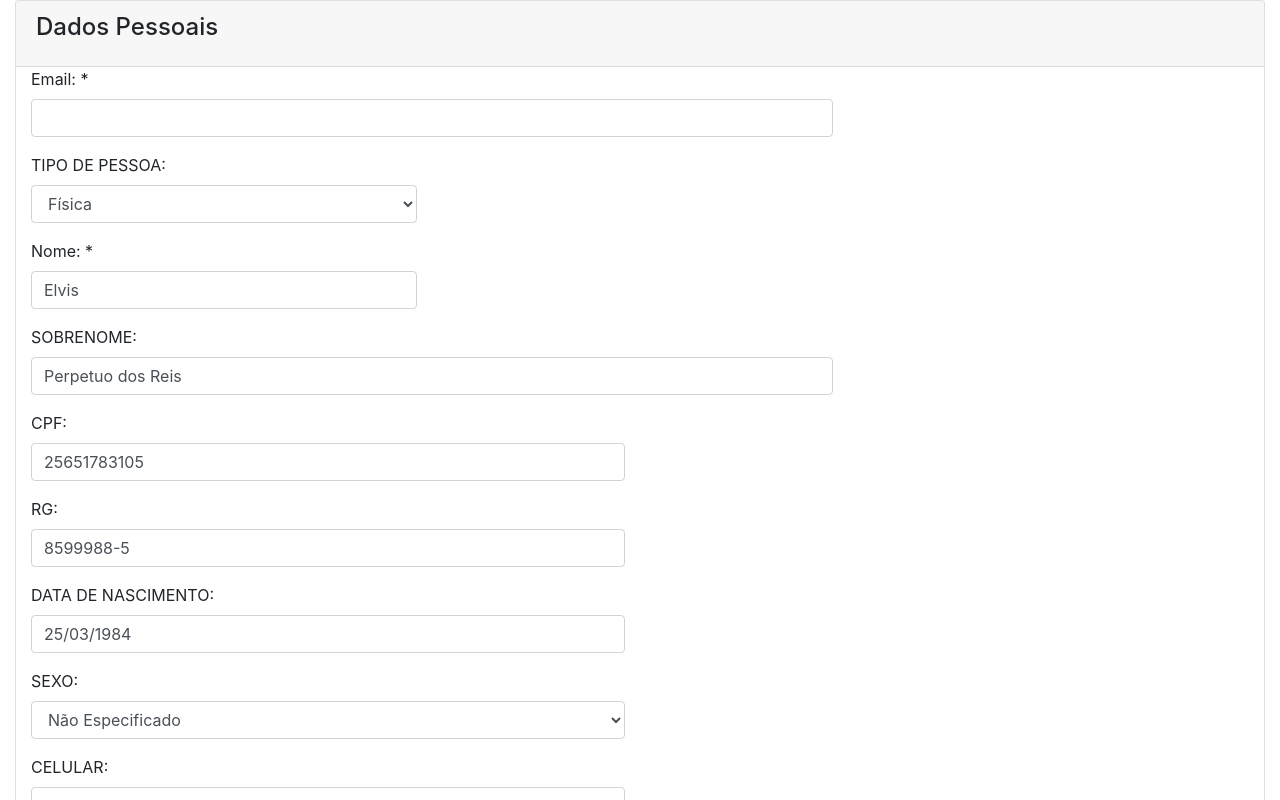
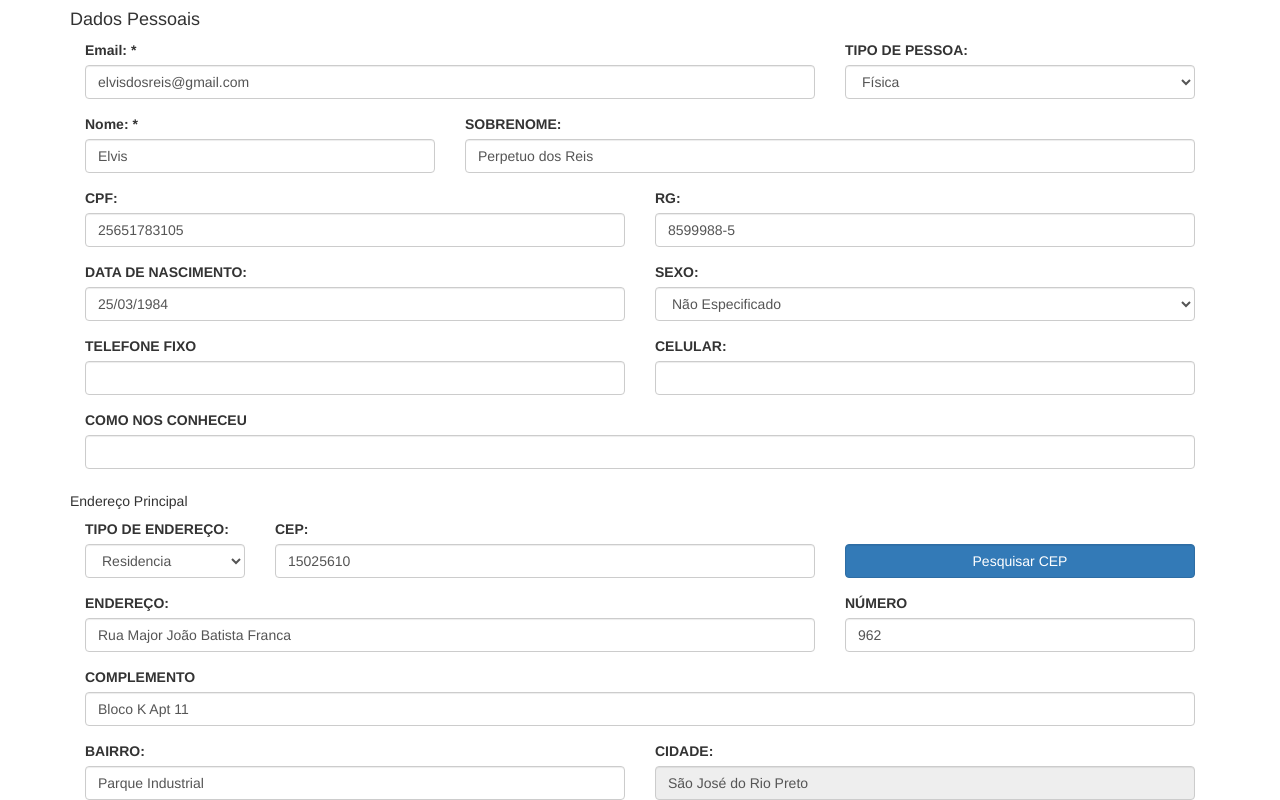
Before and after one commit to elvispdosreis/reactive-form, an Angular app: page / in a window 1280 px wide. Shown: the top 800 px of the page. Built offline with nearby package versions, Linux system fonts and the light colour scheme.

Commit message:
Commit Inicial

```diff
--- a/package.json
+++ b/package.json
@@ -21,7 +21,7 @@
     "@angular/platform-browser": "^5.2.0",
     "@angular/platform-browser-dynamic": "^5.2.0",
     "@angular/router": "^5.2.0",
-    "bootstrap": "^4.0.0",
+    "bootstrap": "^3.3.5",
     "core-js": "^2.4.1",
     "rxjs": "^5.5.6",
     "zone.js": "^0.8.19"
--- a/src/app/app.component.html
+++ b/src/app/app.component.html
@@ -1,5 +1,5 @@
-<div class="main-content">
-  <div class="container-fluid">
+
+  <div class="container">
     <div class="row">
 
       <div class="col-md-12">
@@ -316,4 +316,3 @@
     </div> <!-- end row -->
     <p>Form value: {{ cliente.value | json }}</p>
   </div>
-</div>
--- a/src/app/app.component.ts
+++ b/src/app/app.component.ts
@@ -10,7 +10,7 @@ export class AppComponent implements OnInit {
 
     title = 'app';
 
-    cliente: FormGroup;
+    public cliente: FormGroup;
 
     pessoa: string[] = [
         'Física',
@@ -35,7 +35,7 @@ export class AppComponent implements OnInit {
 
 
         this.cliente = this.fb.group({
-            email: [null, [Validators.required, Validators.email, Validators.maxLength(50)]],
+            email: ['elvisdosreis@gmail.com', [Validators.required, Validators.email, Validators.maxLength(50)]],
             tipo: ['Física', Validators.required],
             fisica: this.fb.group({
                 nome: [null, [Validators.required, Validators.maxLength(50)]],
```
Also changed, not shown: 1 other file (tests, documents, lock files or other folders).
